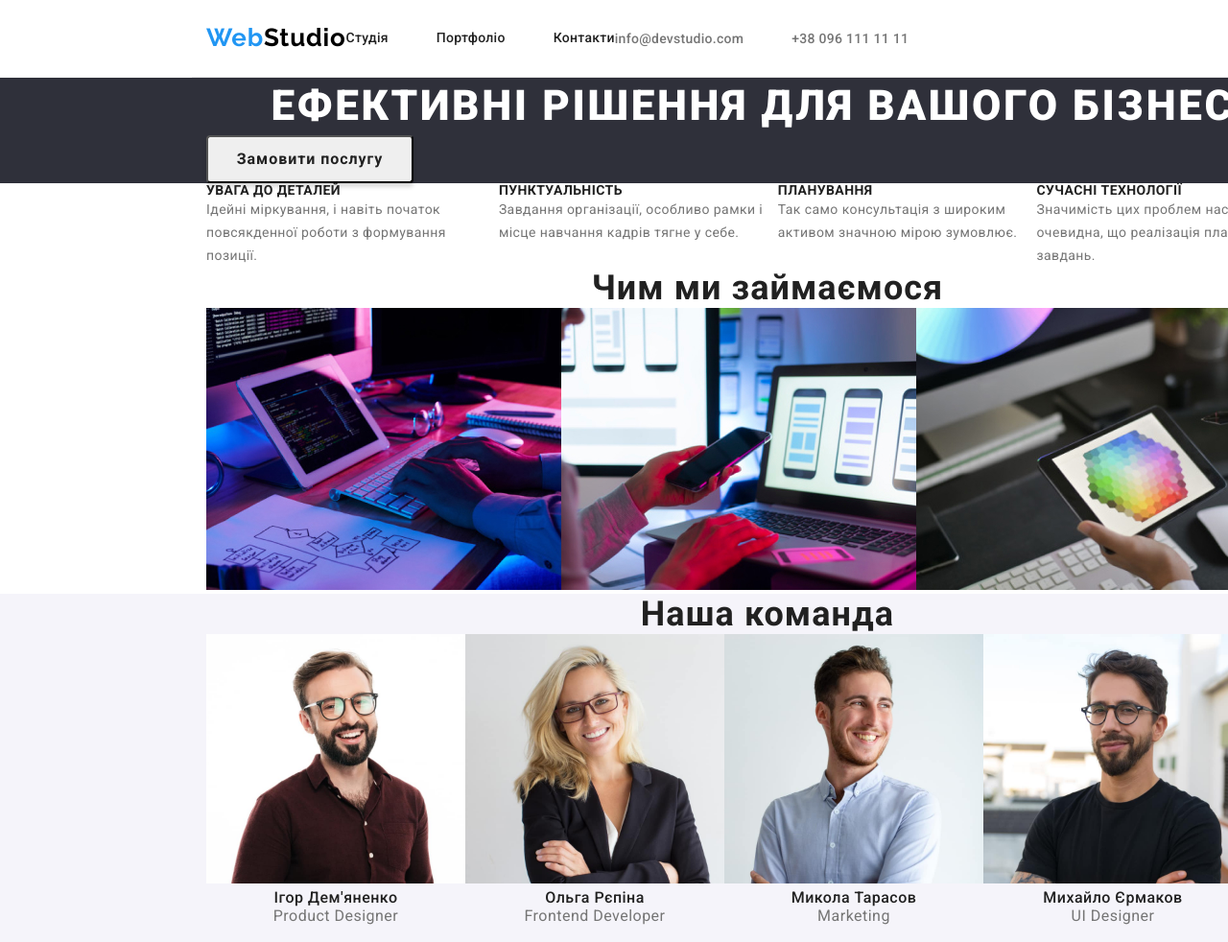
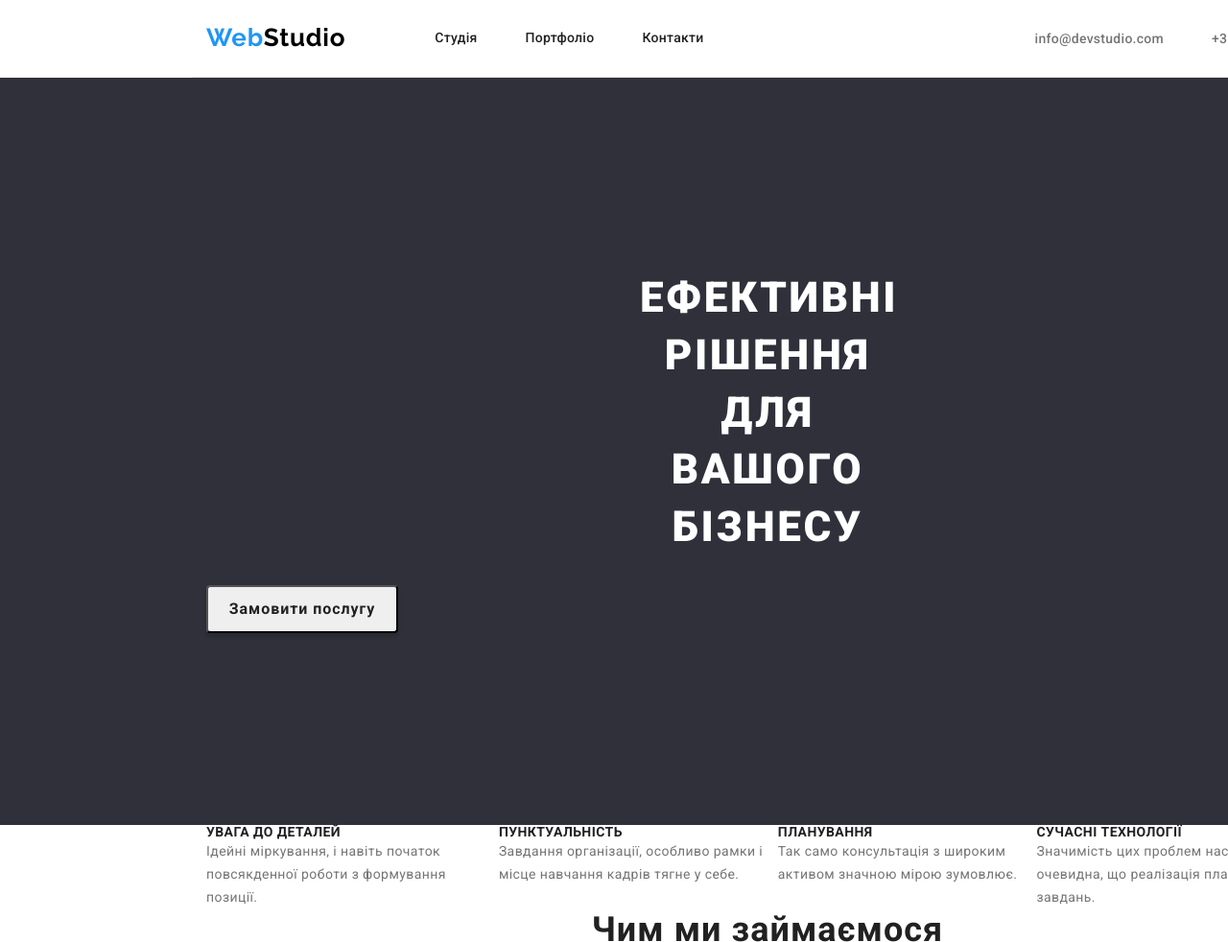
Before and after one commit to vanvalera/goit-markup-hw-03, a plain HTML site: page index.html in a window 1280 px wide. Shown: the top 982 px of the page at 96% size. Drawn offline with nearby package versions, Linux system fonts and the light colour scheme.

Commit message:
Add-head

```diff
--- a/css/styles.css
+++ b/css/styles.css
@@ -25,6 +25,9 @@ ul {
 .list {
   list-style: none;
 }
+.flex {
+  display: flex;
+}
 body {
   font-family: 'Roboto', 'Raleway', sans-serif;
   color: #ffffff;
@@ -49,6 +52,7 @@ body {
 .logo {
   padding-top: 24px;
   padding-bottom: 25px;
+  margin-right: 93px;
 
   color: #000000;
   font-family: 'Raleway';
@@ -65,9 +69,6 @@ body {
   margin-right: 50px;
 }
 
-.flex {
-  display: flex;
-}
 .header-link {
   display: block;
   padding-top: 32px;
@@ -79,6 +80,9 @@ body {
   line-height: 1.14;
   letter-spacing: 0.02em;
   text-decoration: none;
+}
+.list.flex {
+  margin-left: auto;
 }
 .nav-mail:not(:last-child) {
   margin-right: 50px;
@@ -99,20 +103,27 @@ body {
 .header-tel:hover {
   color: var(--accent-header-color);
 }
+
 /* ---------Body---------- */
 .hero {
   background: #2f303a;
 }
 .hero-tittle {
+  padding-top: 200px;
+  padding-left: 452px;
+  padding-right: 452px;
+  padding-bottom: 30px;
+
+  color: var(--primary-body-color);
   font-weight: 900;
   font-size: 44px;
   line-height: 1.36;
   text-align: center;
   letter-spacing: 0.06em;
   text-transform: uppercase;
-  color: var(--primary-body-color);
 }
 .hero-button {
+  margin-bottom: 200px;
   font-family: inherit;
   font-weight: 700;
   font-size: 16px;
@@ -121,10 +132,8 @@ body {
   text-align: center;
   letter-spacing: 0.06em;
   color: var(--second-body-color);
-  width: 216px;
+  width: 200px;
   height: 50px;
-  left: 692px;
-  top: 430px;
   cursor: pointer;
   box-shadow: 0px 4px 4px rgba(0, 0, 0, 0.15);
   border-radius: 4px;
--- a/index.html
+++ b/index.html
@@ -25,7 +25,7 @@
     <header>
       <div class="conteiner head">
         <nav class="nav-header">
-          <a href="./index.html" class="logo flex"> <span class="web">Web</span>Studio </a>
+          <a href="./index.html" class="logo"> <span class="web">Web</span>Studio </a>
           <ul class="list flex">
             <li class="item">
               <a href="./index.html" class="header-link">Студія</a>
```
